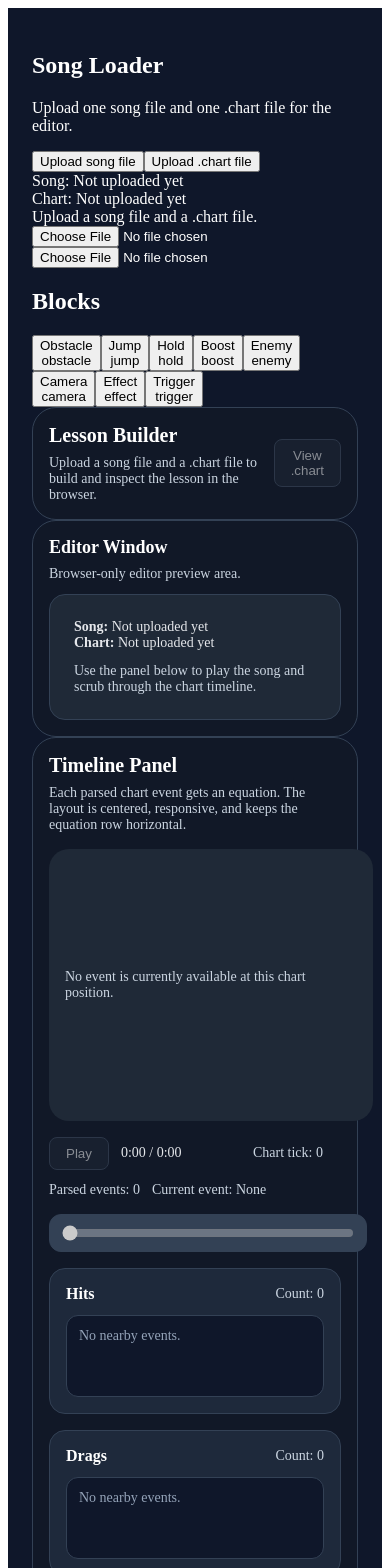
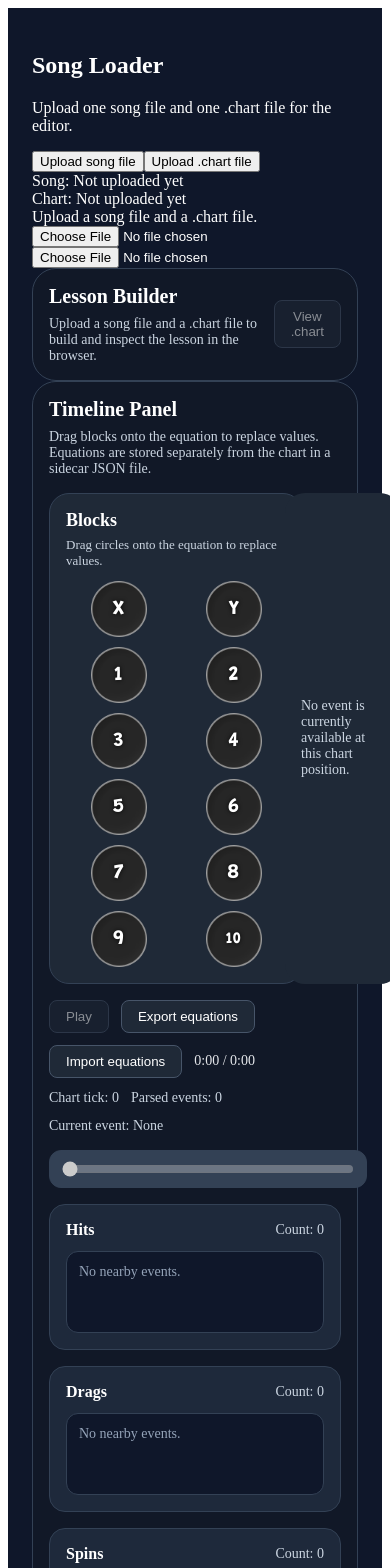
Before and after one commit to Thiiia/ultrarapidplatform, a Next.js app: page /editor in a window 390 px wide. Shown: the top 1568 px of the page. Built offline with nearby package versions, Linux system fonts and the light colour scheme.

Commit message:
Adding Equation blocks

```diff
--- a/components/editor/BrowserTimelinePanel.tsx
+++ b/components/editor/BrowserTimelinePanel.tsx
@@ -2,10 +2,12 @@
 
 import { useEffect, useMemo, useRef, useState } from "react"
 import { EventEquationEditor, EquationValue } from "./EventEquationEditor"
+import { EquationBlockPalette } from "./EquationBlockPalette"
 
 type BrowserTimelinePanelProps = {
   songFile: File | null
   chartText: string
+  chartFileName?: string
 }
 
 type ChartEventType = "hit" | "drag" | "spin"
@@ -19,7 +21,6 @@ type ParsedChartEvent = {
   seconds: number
   label: string
   color: { r: number; g: number; b: number }
-  equation: EquationValue
 }
 
 type SyncBpmPoint = {
@@ -42,12 +43,19 @@ type TimelineSegment = {
   color: { r: number; g: number; b: number }
 }
 
+type EquationBindingsFile = {
+  version: 1
+  chartFileName: string
+  chartSignature: string
+  bindings: Record<string, EquationValue>
+}
+
 const HIT_COLOR = { r: 147, g: 51, b: 234 }
 const DRAG_COLOR = { r: 220, g: 38, b: 38 }
 const EMPTY_COLOR = { r: 51, g: 65, b: 85 }
 
 const DEFAULT_EQUATION: EquationValue = {
-  leftA: "x",
+  leftA: "X",
   operatorA: "+",
   leftB: "2",
   equals: "=",
@@ -201,7 +209,7 @@ function parseChartData(chartText: string): ParsedChartData {
       const color = type === "drag" ? DRAG_COLOR : HIT_COLOR
 
       return {
-        id: `event-${tick}-${lane}-${index}`,
+        id: `${type}:${tick}:${lane}:${length}:${index}`,
         type,
         tick,
         lane,
@@ -209,7 +217,6 @@ function parseChartData(chartText: string): ParsedChartData {
         seconds: tickToSeconds(tick, resolution, bpmPoints),
         label: type === "drag" ? `Drag lane ${laneLabel(lane)}` : `Hit lane ${laneLabel(lane)}`,
         color,
-        equation: { ...DEFAULT_EQUATION },
       }
     })
     .filter((event) => {
@@ -312,6 +319,26 @@ function getCurrentEventIndex(events: ParsedChartEvent[], currentTime: number) {
   return closestIndex
 }
 
+function buildChartSignature(parsed: ParsedChartData) {
+  return `${parsed.resolution}:${parsed.maxTick}:${parsed.events.length}`
+}
+
+function downloadEquationBindings(
+  fileName: string,
+  content: EquationBindingsFile
+) {
+  const blob = new Blob([JSON.stringify(content, null, 2)], {
+    type: "application/json",
+  })
+
+  const url = URL.createObjectURL(blob)
+  const anchor = document.createElement("a")
+  anchor.href = url
+  anchor.download = fileName
+  anchor.click()
+  URL.revokeObjectURL(url)
+}
+
 function HorizontalDotPanel({
   title,
   events,
@@ -389,8 +416,10 @@ function HorizontalDotPanel({
 export function BrowserTimelinePanel({
   songFile,
   chartText,
+  chartFileName = "chart.chart",
 }: BrowserTimelinePanelProps) {
   const audioRef = useRef<HTMLAudioElement | null>(null)
+  const importInputRef = useRef<HTMLInputElement | null>(null)
 
   const [audioUrl, setAudioUrl] = useState("")
   const [duration, setDuration] = useState(0)
@@ -398,10 +427,17 @@ export function BrowserTimelinePanel({
   const [isPlaying, setIsPlaying] = useState(false)
 
   const parsed = useMemo(() => parseChartData(chartText), [chartText])
-  const [editableEvents, setEditableEvents] = useState<ParsedChartEvent[]>([])
+  const chartSignature = useMemo(() => buildChartSignature(parsed), [parsed])
+
+  const [equationsByEventId, setEquationsByEventId] = useState<Record<string, EquationValue>>({})
 
   useEffect(() => {
-    setEditableEvents(parsed.events)
+    const nextBindings: Record<string, EquationValue> = {}
+    parsed.events.forEach((event) => {
+      nextBindings[event.id] = equationsByEventId[event.id] ?? { ...DEFAULT_EQUATION }
+    })
+    setEquationsByEventId(nextBindings)
+    // eslint-disable-next-line react-hooks/exhaustive-deps
   }, [parsed])
 
   useEffect(() => {
@@ -422,8 +458,8 @@ export function BrowserTimelinePanel({
   }, [songFile])
 
   const timelineSegments = useMemo(
-    () => buildTimelineSegments(editableEvents, duration, 1200, 4),
-    [editableEvents, duration]
+    () => buildTimelineSegments(parsed.events, duration, 1200, 4),
+    [parsed.events, duration]
   )
 
   const timelineGradient = useMemo(
@@ -466,29 +502,64 @@ export function BrowserTimelinePanel({
   }
 
   const nearbyHits = useMemo(
-    () => getNearbyEvents(editableEvents.filter((e) => e.type === "hit"), currentTime),
-    [editableEvents, currentTime]
+    () => getNearbyEvents(parsed.hits, currentTime),
+    [parsed.hits, currentTime]
   )
 
   const nearbyDrags = useMemo(
-    () => getNearbyEvents(editableEvents.filter((e) => e.type === "drag"), currentTime),
-    [editableEvents, currentTime]
+    () => getNearbyEvents(parsed.drags, currentTime),
+    [parsed.drags, currentTime]
   )
 
   const nearbySpins = useMemo(
-    () => getNearbyEvents(editableEvents.filter((e) => e.type === "spin"), currentTime),
-    [editableEvents, currentTime]
+    () => getNearbyEvents(parsed.spins, currentTime),
+    [parsed.spins, currentTime]
   )
 
   const currentEventIndex = useMemo(
-    () => getCurrentEventIndex(editableEvents, currentTime),
-    [editableEvents, currentTime]
+    () => getCurrentEventIndex(parsed.events, currentTime),
+    [parsed.events, currentTime]
   )
 
-  const currentEvent = currentEventIndex >= 0 ? editableEvents[currentEventIndex] : null
+  const currentEvent = currentEventIndex >= 0 ? parsed.events[currentEventIndex] : null
+  const currentEquation = currentEvent
+    ? equationsByEventId[currentEvent.id] ?? DEFAULT_EQUATION
+    : null
 
   const chartPosition = duration > 0 ? currentTime / duration : 0
   const estimatedChartTick = Math.round(chartPosition * parsed.maxTick)
+
+  const handleExport = () => {
+    const fileBase = chartFileName.replace(/\.chart$/i, "")
+    downloadEquationBindings(`${fileBase}.equations.json`, {
+      version: 1,
+      chartFileName,
+      chartSignature,
+      bindings: equationsByEventId,
+    })
+  }
+
+  const handleImport = async (file: File) => {
+    try {
+      const raw = await file.text()
+      const parsedFile = JSON.parse(raw) as EquationBindingsFile
+
+      if (!parsedFile.bindings || typeof parsedFile.bindings !== "object") {
+        return
+      }
+
+      if (parsedFile.chartSignature !== chartSignature) {
+        console.warn("Equation binding file does not match current chart signature.")
+      }
+
+      setEquationsByEventId((prev) => ({
+        ...prev,
+        ...parsedFile.bindings,
+      }))
+    } catch (error) {
+      console.error("Failed to import equation bindings", error)
+    }
+  }
 
   return (
     <div
@@ -508,32 +579,40 @@ export function BrowserTimelinePanel({
           Timeline Panel
         </h2>
         <p style={{ marginTop: "8px", marginBottom: 0, fontSize: "14px", color: "#cbd5e1" }}>
-          Each parsed chart event gets an equation. The layout is centered, responsive, and keeps the equation row horizontal.
+          Drag blocks onto the equation to replace values. Equations are stored separately from the chart in a sidecar JSON file.
         </p>
       </div>
 
       <div
         style={{
-          margin: "0 auto",
+          display: "grid",
+          gridTemplateColumns: "220px 1fr",
+          gap: "16px",
+          alignItems: "stretch",
           width: "100%",
           maxWidth: "1200px",
-          height: "clamp(240px, 26vw, 340px)",
+          margin: "0 auto",
+        }}
+      >
+        <EquationBlockPalette />
+
+        <div
+          style={{
+            width: "100%",
+            minHeight: "280px",
             background: "#1f2937",
             borderRadius: "20px",
             padding: "16px",
           }}
         >
-        {currentEvent ? (
+          {currentEvent && currentEquation ? (
             <EventEquationEditor
-            value={currentEvent.equation}
+              value={currentEquation}
               onChange={(nextEquation) => {
-              setEditableEvents((prev) =>
-                prev.map((event, index) =>
-                  index === currentEventIndex
-                    ? { ...event, equation: nextEquation }
-                    : event
-                )
-              )
+                setEquationsByEventId((prev) => ({
+                  ...prev,
+                  [currentEvent.id]: nextEquation,
+                }))
               }}
             />
           ) : (
@@ -552,6 +631,7 @@ export function BrowserTimelinePanel({
             </div>
           )}
         </div>
+      </div>
 
       <div
         style={{
@@ -560,6 +640,9 @@ export function BrowserTimelinePanel({
           gap: "12px",
           flexWrap: "wrap",
           color: "#FFFFFF",
+          width: "100%",
+          maxWidth: "1200px",
+          margin: "0 auto",
         }}
       >
         <button
@@ -579,6 +662,50 @@ export function BrowserTimelinePanel({
           {isPlaying ? "Pause" : "Play"}
         </button>
 
+        <button
+          type="button"
+          onClick={handleExport}
+          style={{
+            borderRadius: "8px",
+            border: "1px solid #475569",
+            background: "#1f2937",
+            color: "#FFFFFF",
+            padding: "8px 16px",
+            cursor: "pointer",
+          }}
+        >
+          Export equations
+        </button>
+
+        <button
+          type="button"
+          onClick={() => importInputRef.current?.click()}
+          style={{
+            borderRadius: "8px",
+            border: "1px solid #475569",
+            background: "#1f2937",
+            color: "#FFFFFF",
+            padding: "8px 16px",
+            cursor: "pointer",
+          }}
+        >
+          Import equations
+        </button>
+
+        <input
+          ref={importInputRef}
+          type="file"
+          accept=".json"
+          style={{ display: "none" }}
+          onChange={(event) => {
+            const file = event.target.files?.[0]
+            if (file) {
+              void handleImport(file)
+            }
+            event.currentTarget.value = ""
+          }}
+        />
+
         <div style={{ fontSize: "14px", color: "#e5e7eb", minWidth: "120px" }}>
           {formatTime(currentTime)} / {formatTime(duration)}
         </div>
@@ -588,7 +715,7 @@ export function BrowserTimelinePanel({
         </div>
 
         <div style={{ fontSize: "14px", color: "#cbd5e1" }}>
-          Parsed events: {editableEvents.length}
+          Parsed events: {parsed.events.length}
         </div>
 
         <div style={{ fontSize: "14px", color: "#cbd5e1" }}>
@@ -625,7 +752,16 @@ export function BrowserTimelinePanel({
         />
       </div>
 
-      <div style={{ display: "flex", flexDirection: "column", gap: "16px" }}>
+      <div
+        style={{
+          display: "flex",
+          flexDirection: "column",
+          gap: "16px",
+          width: "100%",
+          maxWidth: "1200px",
+          margin: "0 auto",
+        }}
+      >
         <HorizontalDotPanel
           title="Hits"
           events={nearbyHits}
--- a/components/editor/EditorShell.tsx
+++ b/components/editor/EditorShell.tsx
@@ -2,7 +2,6 @@
 
 import { useEffect, useState } from "react"
 import { SongLoader } from "./SongLoader"
-import { BlockPalette } from "./BlockPalette"
 import { Timeline } from "./Timeline"
 import { InspectorPanel } from "./InspectorPanel"
 import { BrowserTimelinePanel } from "./BrowserTimelinePanel"
@@ -49,7 +48,6 @@ export function EditorShell({ chartFile = "" }: EditorShellProps) {
               setChartFileName(fileName)
             }}
           />
-          <BlockPalette />
         </div>
 
         <div className="col-span-8 space-y-4">
@@ -91,48 +89,10 @@ export function EditorShell({ chartFile = "" }: EditorShellProps) {
             </button>
           </div>
 
-          <div
-            style={{
-              borderRadius: "24px",
-              border: "1px solid #334155",
-              padding: "16px",
-              background: "#111827",
-            }}
-          >
-            <h2 style={{ margin: 0, fontSize: "18px", fontWeight: 700, color: "#FFFFFF" }}>
-              Editor Window
-            </h2>
-            <p style={{ marginTop: "8px", marginBottom: "12px", fontSize: "14px", color: "#cbd5e1" }}>
-              Browser-only editor preview area.
-            </p>
-
-            <div
-              style={{
-                borderRadius: "16px",
-                border: "1px solid #334155",
-                background: "#1f2937",
-                padding: "24px",
-                fontSize: "14px",
-                color: "#e5e7eb",
-              }}
-            >
-              <div>
-                <span style={{ fontWeight: 600 }}>Song:</span>{" "}
-                {songFile ? songFile.name : "Not uploaded yet"}
-              </div>
-              <div>
-                <span style={{ fontWeight: 600 }}>Chart:</span>{" "}
-                {chartFileName || "Not uploaded yet"}
-              </div>
-              <div style={{ paddingTop: "12px", color: "#cbd5e1" }}>
-                Use the panel below to play the song and scrub through the chart timeline.
-              </div>
-            </div>
-          </div>
-
           <BrowserTimelinePanel
             songFile={songFile}
             chartText={chartText}
+            chartFileName={chartFileName || "chart.chart"}
           />
 
           {showChart && (
--- /dev/null
+++ b/components/editor/EquationBlockPalette.tsx
@@ -0,0 +1,84 @@
+"use client"
+
+import { EquationCircle } from "./EquationCircle"
+
+type EquationBlockPaletteProps = {
+  onBlockDragStart?: (value: string) => void
+}
+
+const BLOCKS = ["X", "Y", "1", "2", "3", "4", "5", "6", "7", "8", "9", "10"]
+
+export function EquationBlockPalette({
+  onBlockDragStart,
+}: EquationBlockPaletteProps) {
+  return (
+    <div
+      style={{
+        width: "220px",
+        minWidth: "220px",
+        borderRadius: "20px",
+        border: "1px solid #334155",
+        background: "#1f2937",
+        padding: "16px",
+        display: "flex",
+        flexDirection: "column",
+        gap: "12px",
+      }}
+    >
+      <div>
+        <h3
+          style={{
+            margin: 0,
+            fontSize: "18px",
+            fontWeight: 700,
+            color: "#FFFFFF",
+          }}
+        >
+          Blocks
+        </h3>
+        <p
+          style={{
+            marginTop: "6px",
+            marginBottom: 0,
+            fontSize: "13px",
+            color: "#cbd5e1",
+          }}
+        >
+          Drag circles onto the equation to replace values.
+        </p>
+      </div>
+
+      <div
+        style={{
+          display: "grid",
+          gridTemplateColumns: "repeat(2, minmax(0, 1fr))",
+          gap: "10px",
+        }}
+      >
+        {BLOCKS.map((block) => (
+          <div
+            key={block}
+            draggable
+            onDragStart={(event) => {
+              event.dataTransfer.setData("application/x-equation-block", block)
+              event.dataTransfer.effectAllowed = "copy"
+              onBlockDragStart?.(block)
+            }}
+            style={{
+              display: "flex",
+              alignItems: "center",
+              justifyContent: "center",
+              cursor: "grab",
+            }}
+          >
+            <EquationCircle
+              value={block}
+              readOnly
+              size={56}
+            />
+          </div>
+        ))}
+      </div>
+    </div>
+  )
+}
--- a/components/editor/EventEquationEditor.tsx
+++ b/components/editor/EventEquationEditor.tsx
@@ -31,7 +31,7 @@ export function EventEquationEditor({
 
     const updateSize = () => {
       const width = element.clientWidth
-      const next = Math.max(48, Math.min(width * 0.055, 72))
+      const next = Math.max(52, Math.min(width * 0.06, 72))
       setCircleSize(next)
     }
 
@@ -60,6 +60,49 @@ export function EventEquationEditor({
       ...value,
       [key]: nextValue,
     })
+  }
+
+  const handleDropOnSlot = (slot: "leftA" | "leftB" | "right", droppedValue: string) => {
+    update(slot, droppedValue)
+  }
+
+  const renderDroppableCircle = (
+    slot: "leftA" | "leftB" | "right",
+    currentValue: string,
+    placeholder: string
+  ) => {
+    return (
+      <div
+        onDragOver={(event) => {
+          event.preventDefault()
+          event.dataTransfer.dropEffect = "copy"
+        }}
+        onDrop={(event) => {
+          event.preventDefault()
+          const droppedValue =
+            event.dataTransfer.getData("application/x-equation-block") ||
+            event.dataTransfer.getData("text/plain")
+
+          if (droppedValue) {
+            handleDropOnSlot(slot, droppedValue)
+          }
+        }}
+        style={{
+          display: "flex",
+          alignItems: "center",
+          justifyContent: "center",
+          borderRadius: "9999px",
+          outline: "2px dashed transparent",
+        }}
+      >
+        <EquationCircle
+          value={currentValue}
+          onChange={(next) => update(slot, next)}
+          placeholder={placeholder}
+          size={circleSize}
+        />
+      </div>
+    )
   }
 
   return (
@@ -94,7 +137,7 @@ export function EventEquationEditor({
             color: "#cbd5e1",
           }}
         >
-          Edit the equation assigned to the current event.
+          Drag blocks from the left or type directly into the circles.
         </p>
       </div>
 
@@ -120,12 +163,7 @@ export function EventEquationEditor({
             minWidth: "max-content",
           }}
         >
-          <EquationCircle
-            value={value.leftA}
-            onChange={(next) => update("leftA", next)}
-            placeholder="x"
-            size={circleSize}
-          />
+          {renderDroppableCircle("leftA", value.leftA, "X")}
 
           <select
             value={value.operatorA}
@@ -154,12 +192,7 @@ export function EventEquationEditor({
             ))}
           </select>
 
-          <EquationCircle
-            value={value.leftB}
-            onChange={(next) => update("leftB", next)}
-            placeholder="2"
-            size={circleSize}
-          />
+          {renderDroppableCircle("leftB", value.leftB, "2")}
 
           <span
             style={{
@@ -174,12 +207,7 @@ export function EventEquationEditor({
             {value.equals}
           </span>
 
-          <EquationCircle
-            value={value.right}
-            onChange={(next) => update("right", next)}
-            placeholder="7"
-            size={circleSize}
-          />
+          {renderDroppableCircle("right", value.right, "7")}
         </div>
       </div>
 
```
Lines whose indentation alone changed are shown as unchanged.
